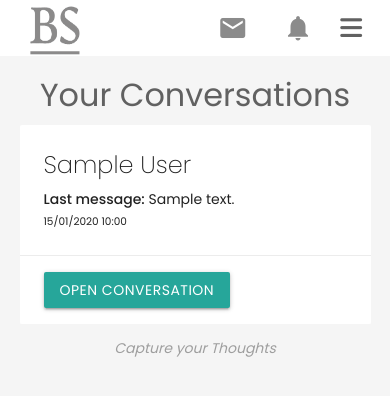
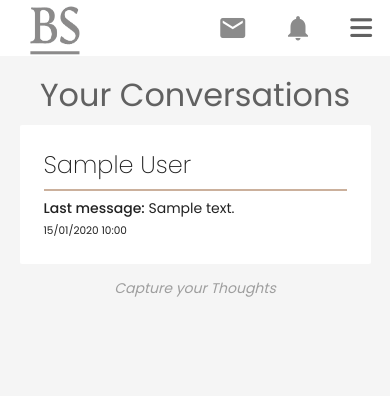
Before and after one commit to ConjecturesandRefutations/Blog-Spot, a PHP site: page /messages.php in a window 390 px wide. Shown: the top 396 px of the page. Run offline with PHP 8.4, Linux system fonts and the light colour scheme; the visitor is signed in with stand-in values (Sample User, id 1); tables that the repository leaves empty or names only in its code hold one stand-in row (values such as "Sample post"); data that the repository does not hold is empty; some libraries are stand-ins or nearby versions.

```diff
--- a/messages.php
+++ b/messages.php
@@ -59,17 +59,17 @@ $currentUserId = $_SESSION['user_id'];
             conversations.forEach(function(conversation) {
                 html += `
                     <div class="col">
+                    <a href="conversation.php?user_id=${conversation.user_id}" class="conversation-card-link">
                         <div class="card hoverable">
                             <div class="card-content">
                                 <span class="card-title">${conversation.name}</span>
+                                <hr>
                                 <p><strong>Last message:</strong> ${conversation.last_message}</p>
                                 <p><small>${conversation.last_message_time}</small></p>
                                 ${conversation.unread_count > 0 ? `<p class="red-text"><strong>${conversation.unread_count} unread message(s)</strong></p>` : ''}
                             </div>
-                            <div class="card-action">
-                                <a href="conversation.php?user_id=${conversation.user_id}" class="btn">Open Conversation</a>
-                            </div>
                         </div>
+                        </a>
                     </div>
                 `;
             });
--- a/styles.css
+++ b/styles.css
@@ -21,6 +21,11 @@ button{
 button:hover,.btn:hover,.modal-close:hover{
   color: #747474 !important;
 }
+.buttons {
+  display: flex;
+  gap: 20px;
+  margin-top: 50px;
+  }
 .brand{
     background: #cbb09c !important;
 }
@@ -35,6 +40,9 @@ button:hover,.btn:hover,.modal-close:hover{
     left: 50%;
     transform: translateX(-50%);
 }
+hr {
+  border: 1px solid #CBB09C;
+}
  .quill{
   max-width: 100%;
   max-height: 150px;
@@ -42,11 +50,6 @@ button:hover,.btn:hover,.modal-close:hover{
   height: auto;
   display: block;
   margin: 0 auto;
-}
-  .buttons {
-display: flex;
-gap: 20px;
-margin-top: 50px;
 }
 
 .feedback{
@@ -67,8 +70,13 @@ font-style: italic;
   height: 400px;
 }
 
-.blog-card:hover,.user:hover,.profile-card:hover, .personal-blog-card:hover{
-    background-color: #dddddd;
+.blog-card:hover,.user:hover,.profile-card:hover, .personal-blog-card:hover, .card-link .card:hover, .conversation-card-link .card:hover{
+    background-color: #dddddd !important;
+}
+.conversation-card-link {
+  text-decoration: none;
+  color: inherit;
+  display: block;
 }
 
 .blog-card-content {
@@ -329,9 +337,6 @@ font-style: italic;
   }
   .sidenav-trigger{
       display: block !important;
-    position: absolute !important;
-  top: 0 !important;
-  right: 10px;
   }
   #message-notifications-dropdown{
     position: absolute;
@@ -388,7 +393,6 @@ font-style: italic;
   #category{
     display: none !important;
   }
-
 }
 
 .header{
@@ -652,6 +656,11 @@ font-style: italic;
   flex-direction: row;
   column-gap: 5px
 }
+
+.btn{
+box-shadow: none !important;
+}
+
 #message-notifications-dropdown-list{
     overflow: visible
 }
--- a/templates/header.php
+++ b/templates/header.php
@@ -182,13 +182,13 @@ function getFirstWords($string, $word_limit) {
 
 <?php endif; ?>
 
+
                   </span>
 
   </ul>
-
-    <a href="#" data-target="mobile-nav" class="sidenav-trigger" id="burger-anchor"><i class="fa-solid fa-bars"></i></a>
     </div>
 
+    <a href="#" data-target="mobile-nav" class="sidenav-trigger right" id="burger-anchor"><i class="fa-solid fa-bars"></i></a>
 
 </nav>
 
```
Also changed, not shown: all-users.php (+7 -8 lines), conversation.php (+14 -2 lines), utilities/delete_feedback.php (+4 -4 lines), view.php (+36 -1 lines).
